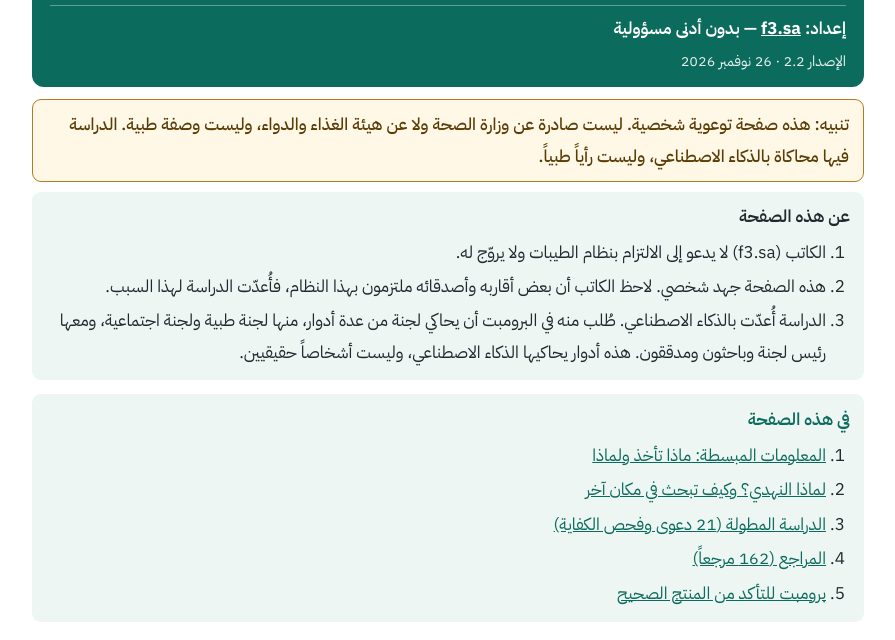
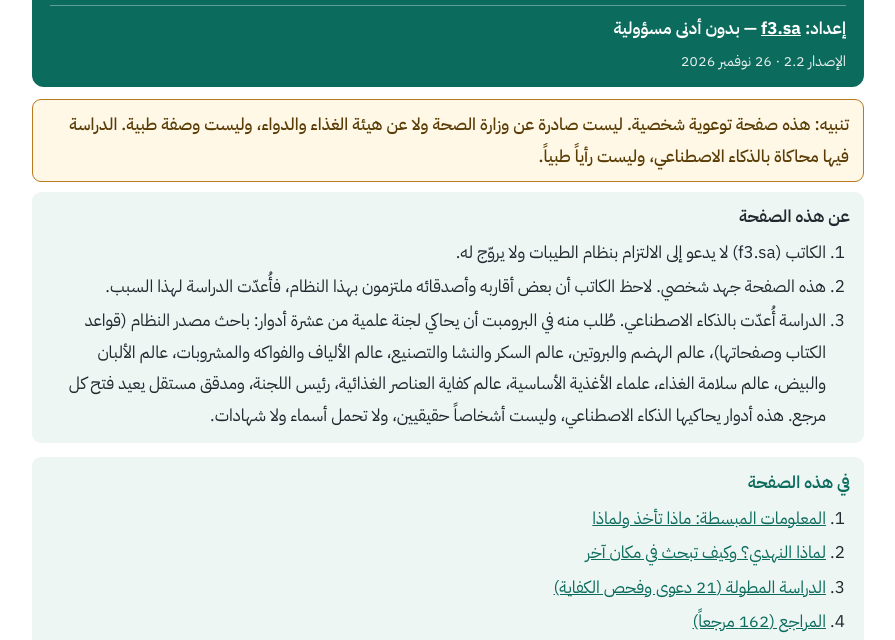
Before and after one commit to alshfa0e/F3-site, a plain HTML site: page tayyibat/index.html in a window 1280 px wide. Shown: the part 108-748 px from the top of the page, without its empty margins (192-1087 px from the left). Drawn offline with Linux system fonts and the light colour scheme.

Commit message:
tayyibat: correct the roles line in 'about this page' (scientific committee of ten roles, per the study prompt)
Co-Authored-By: Claude Fable 5.2 <noreply@anthropic.com>
Claude-Session: https://claude.ai/code/session_018iL9x9P65fbPemRBRwuo8h

```diff
--- a/tayyibat/index.html
+++ b/tayyibat/index.html
@@ -76,7 +76,7 @@
 <p class="ver">الإصدار 2.2 · 26 نوفمبر 2026</p>
 </div>
 <div class="notice">تنبيه: هذه صفحة توعوية شخصية. ليست صادرة عن وزارة الصحة ولا عن هيئة الغذاء والدواء، وليست وصفة طبية. الدراسة فيها محاكاة بالذكاء الاصطناعي، وليست رأياً طبياً.</div>
-<div class="box"><b>عن هذه الصفحة</b><ol style="margin:4px 0 0;padding-right:24px;"><li>الكاتب (f3.sa) لا يدعو إلى الالتزام بنظام الطيبات ولا يروّج له.</li><li>هذه الصفحة جهد شخصي. لاحظ الكاتب أن بعض أقاربه وأصدقائه ملتزمون بهذا النظام، فأُعدّت الدراسة لهذا السبب.</li><li>الدراسة أُعدّت بالذكاء الاصطناعي. طُلب منه في البرومبت أن يحاكي لجنة من عدة أدوار، منها لجنة طبية ولجنة اجتماعية، ومعها رئيس لجنة وباحثون ومدققون. هذه أدوار يحاكيها الذكاء الاصطناعي، وليست أشخاصاً حقيقيين.</li></ol></div>
+<div class="box"><b>عن هذه الصفحة</b><ol style="margin:4px 0 0;padding-right:24px;"><li>الكاتب (f3.sa) لا يدعو إلى الالتزام بنظام الطيبات ولا يروّج له.</li><li>هذه الصفحة جهد شخصي. لاحظ الكاتب أن بعض أقاربه وأصدقائه ملتزمون بهذا النظام، فأُعدّت الدراسة لهذا السبب.</li><li>الدراسة أُعدّت بالذكاء الاصطناعي. طُلب منه في البرومبت أن يحاكي لجنة علمية من عشرة أدوار: باحث مصدر النظام (قواعد الكتاب وصفحاتها)، عالم الهضم والبروتين، عالم السكر والنشا والتصنيع، عالم الألياف والفواكه والمشروبات، عالم الألبان والبيض، عالم سلامة الغذاء، علماء الأغذية الأساسية، عالم كفاية العناصر الغذائية، رئيس اللجنة، ومدقق مستقل يعيد فتح كل مرجع. هذه أدوار يحاكيها الذكاء الاصطناعي، وليست أشخاصاً حقيقيين، ولا تحمل أسماء ولا شهادات.</li></ol></div>
 <nav class="toc"><b>في هذه الصفحة</b><ol>
 <li><a href="#simple">المعلومات المبسطة: ماذا تأخذ ولماذا</a></li>
 <li><a href="#nahdi">لماذا النهدي؟ وكيف تبحث في مكان آخر</a></li>
```
